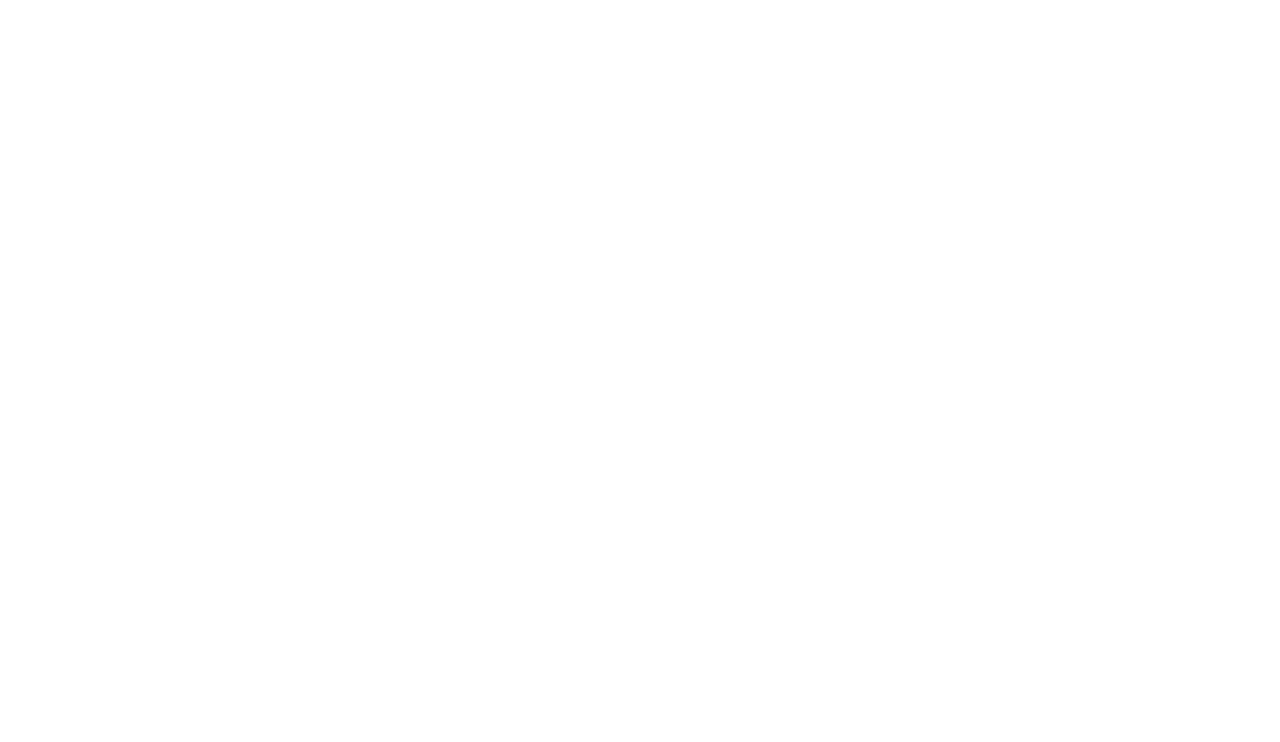
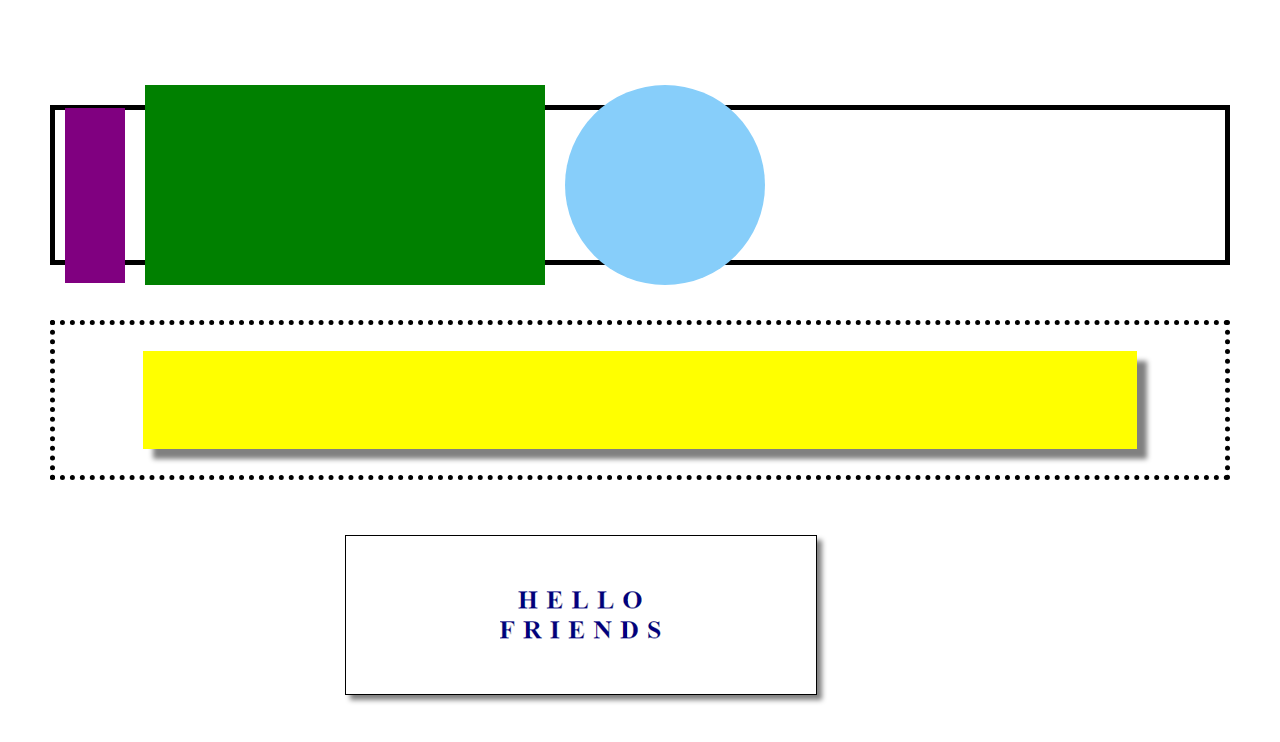
Before and after one commit to 8Whack/HTML-and-CSS-2, a plain HTML site: page drill-2/index.html in a window 1280 px wide. Drawn offline with Linux system fonts and the light colour scheme.

Commit message:
done with problems 1 and 2, and I think I'm done for now

```diff
--- /dev/null
+++ b/drill-2/Reset.css
@@ -0,0 +1,48 @@
+/* http://meyerweb.com/eric/tools/css/reset/
+   v2.0 | 20110126
+   License: none (public domain)
+*/
+
+html, body, div, span, applet, object, iframe,
+h1, h2, h3, h4, h5, h6, p, blockquote, pre,
+a, abbr, acronym, address, big, cite, code,
+del, dfn, em, img, ins, kbd, q, s, samp,
+small, strike, strong, sub, sup, tt, var,
+b, u, i, center,
+dl, dt, dd, ol, ul, li,
+fieldset, form, label, legend,
+table, caption, tbody, tfoot, thead, tr, th, td,
+article, aside, canvas, details, embed,
+figure, figcaption, footer, header, hgroup,
+menu, nav, output, ruby, section, summary,
+time, mark, audio, video {
+	margin: 0;
+	padding: 0;
+	border: 0;
+	font-size: 100%;
+	font: inherit;
+	vertical-align: baseline;
+}
+/* HTML5 display-role reset for older browsers */
+article, aside, details, figcaption, figure,
+footer, header, hgroup, menu, nav, section {
+	display: block;
+}
+body {
+	line-height: 1;
+}
+ol, ul {
+	list-style: none;
+}
+blockquote, q {
+	quotes: none;
+}
+blockquote:before, blockquote:after,
+q:before, q:after {
+	content: '';
+	content: none;
+}
+table {
+	border-collapse: collapse;
+	border-spacing: 0;
+}
--- a/drill-2/index.css
+++ b/drill-2/index.css
@@ -0,0 +1,73 @@
+#main-body{
+    height: 100vh;
+    width: 100vw;
+    /* margin: 50px; */
+    padding: 50px;
+    display: flex;
+    flex-direction: column;
+    justify-content: space-evenly;
+    box-sizing: border-box;
+}
+
+
+#top{
+    height: 20vh;
+    width: 100%;
+    border: 5px solid black;
+    box-sizing: border-box;
+    display:flex;
+    align-content: flex-start;
+    align-items: center;
+}
+
+#middle {
+    height: 20vh;
+    width: 100%;
+    border: 5px dotted black;
+    box-sizing: border-box;
+    display:flex;
+    justify-content: space-evenly;
+    align-items: center;
+}
+
+#bottom {
+    height: 20vh;
+    width: 40%;
+    border: 1px solid black;
+    margin-left: 25%;
+    box-shadow: 5px 5px 5px gray;
+    box-sizing: border-box;
+    display: flex;
+    justify-content: space-evenly;
+    align-items: center;
+}
+
+#purple{
+    height: 175px;
+    width: 60px;
+    background-color: purple;
+    margin:10px;
+    margin-top: 30px;
+}
+
+#green{
+    height: 200px;
+    width: 400px;
+    background-color: green;
+    margin:10px;
+}
+
+#circle{
+    height: 200px;
+    width: 200px;
+    border-radius: 50%;
+    background-color: lightskyblue;
+    margin:10px;
+}
+
+#yellow{
+    height: 65%;
+    width: 85%;
+    background-color: yellow;
+    box-shadow: 10px 10px 5px gray;
+}
--- a/drill-2/index.html
+++ b/drill-2/index.html
@@ -0,0 +1,29 @@
+<!DOCTYPE html>
+<html lang="en">
+<head>
+    <meta charset="UTF-8">
+    <meta http-equiv="X-UA-Compatible" content="IE=edge">
+    <meta name="viewport" content="width=device-width, initial-scale=1.0">
+    <title>Drill2</title>
+    <link rel="stylesheet" href="Reset.css">
+    <link rel="stylesheet" href="index.css">
+
+</head>
+<body>
+    <div id="main-body">
+        <div id="top">
+            <div id="purple"></div>
+            <div id="green"></div>
+            <div id="circle"></div>
+        </div>
+        <div id="middle">
+            <div id="yellow"></div>
+        </div>
+        <div id="bottom">
+            <img src="HelloFriends.PNG"
+        </div>
+    </div>
+
+
+</body>
+</html>
--- /dev/null
+++ b/drill-3/Reset.css
@@ -0,0 +1,48 @@
+/* http://meyerweb.com/eric/tools/css/reset/
+   v2.0 | 20110126
+   License: none (public domain)
+*/
+
+html, body, div, span, applet, object, iframe,
+h1, h2, h3, h4, h5, h6, p, blockquote, pre,
+a, abbr, acronym, address, big, cite, code,
+del, dfn, em, img, ins, kbd, q, s, samp,
+small, strike, strong, sub, sup, tt, var,
+b, u, i, center,
+dl, dt, dd, ol, ul, li,
+fieldset, form, label, legend,
+table, caption, tbody, tfoot, thead, tr, th, td,
+article, aside, canvas, details, embed,
+figure, figcaption, footer, header, hgroup,
+menu, nav, output, ruby, section, summary,
+time, mark, audio, video {
+	margin: 0;
+	padding: 0;
+	border: 0;
+	font-size: 100%;
+	font: inherit;
+	vertical-align: baseline;
+}
+/* HTML5 display-role reset for older browsers */
+article, aside, details, figcaption, figure,
+footer, header, hgroup, menu, nav, section {
+	display: block;
+}
+body {
+	line-height: 1;
+}
+ol, ul {
+	list-style: none;
+}
+blockquote, q {
+	quotes: none;
+}
+blockquote:before, blockquote:after,
+q:before, q:after {
+	content: '';
+	content: none;
+}
+table {
+	border-collapse: collapse;
+	border-spacing: 0;
+}
```
Also changed, not shown: drill-1/index.css (+33 -1 lines), drill-1/index.html (+5 -2 lines), drill-2/HelloFriends.PNG (added).
